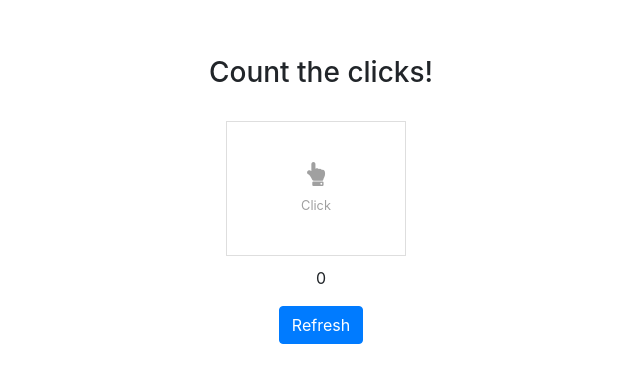
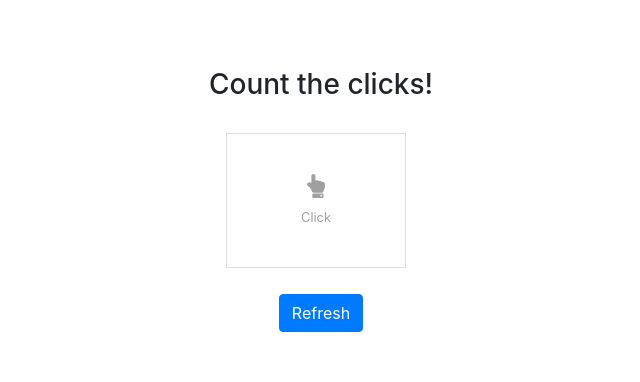
Before and after one commit to raissaborba/click-counter-app, a website built with webpack: page index.html in a window 1280 px wide. Shown: the part 200-582 px from the top of the page, without its empty margins (319-959 px from the left). Built offline with nearby package versions, Linux system fonts and the light colour scheme.

Commit message:
count num removed

```diff
--- a/index.html
+++ b/index.html
@@ -21,7 +21,7 @@
           </div>
             <div class="row justify-content-center">
               <div class="col-sm-8 text-center">
-                <p id="count">0</p>
+                <p id="count"></p>
               </div>
             </div>
             <div class="row justify-content-center">
```
